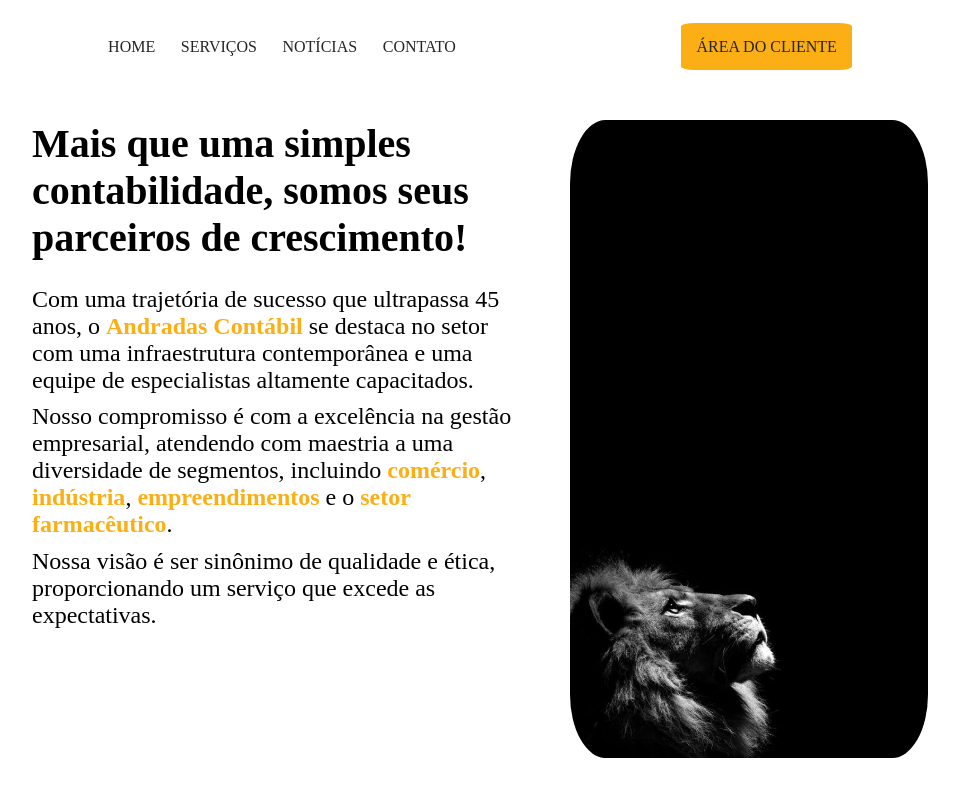
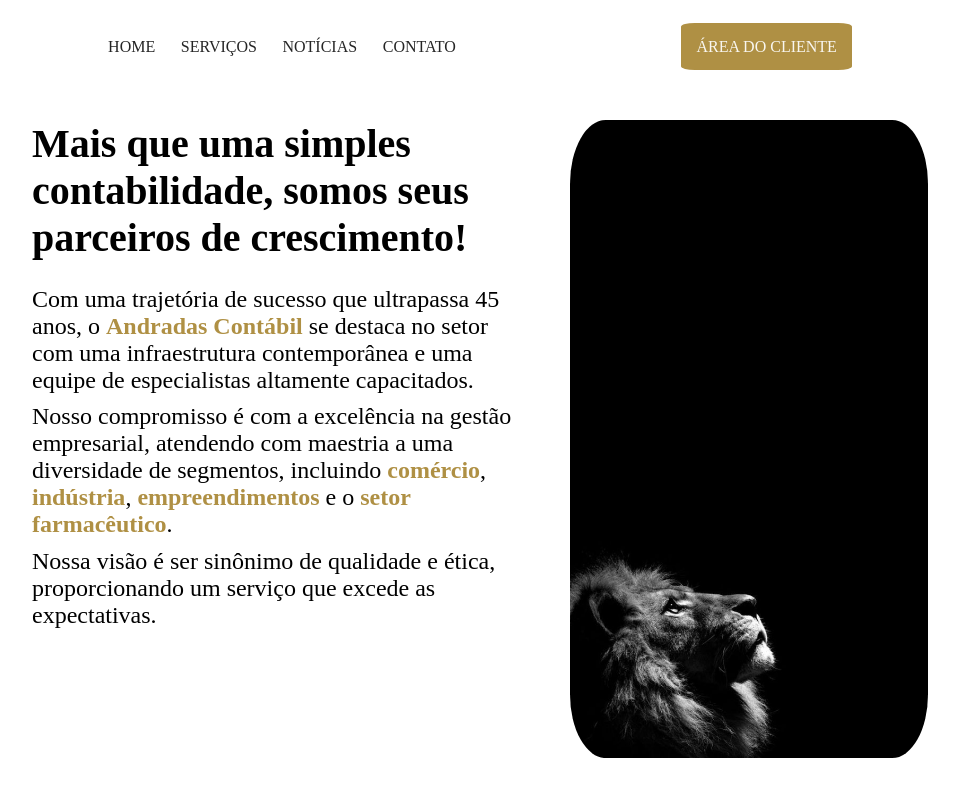
Before and after one commit to joao-aloca/site-andradas_contabil, a plain HTML site: page index.html in a window 1280 px wide. Shown: the top 800 px of the page, without its empty margins (160-1119 px from the left). Drawn offline with Linux system fonts and the light colour scheme.

Commit message:
mudança nas cores do projeto

```diff
--- a/styles/style.css
+++ b/styles/style.css
@@ -1,8 +1,8 @@
 :root {
     --cor-primaria: #ffffffea;
-    --cor-secundaria: #fcaf14;
-    --cor-terciaria: #252525;
-    --cor-quaternaria: rgb(48, 69, 92);
+    --cor-secundaria: #AF9044;
+    --cor-terciaria: #122846;
+    --cor-quaternaria: #252525;
 }
 
 body {
@@ -26,11 +26,11 @@ body {
 }
 
 .navegacao__links__link {
-    color: var(--cor-terciaria);
+    color: var(--cor-quaternaria);
 }
 
 .navegacao__links__link-cliente {
-    color: var(--cor-terciaria);
+    color: var(--cor-primaria);
     margin: 0 0 0 200px;
     padding: 15px;
     background-color: var(--cor-secundaria);
@@ -68,7 +68,7 @@ footer {
     margin: 40% 0 0 0;
     padding: 5% 10% 5% 2%;
     background-color: var(--cor-secundaria);
-    color: var(--cor-terciaria);
+    color: var(--cor-quaternaria);
 }
 
 .rodape__divisoria {
```
